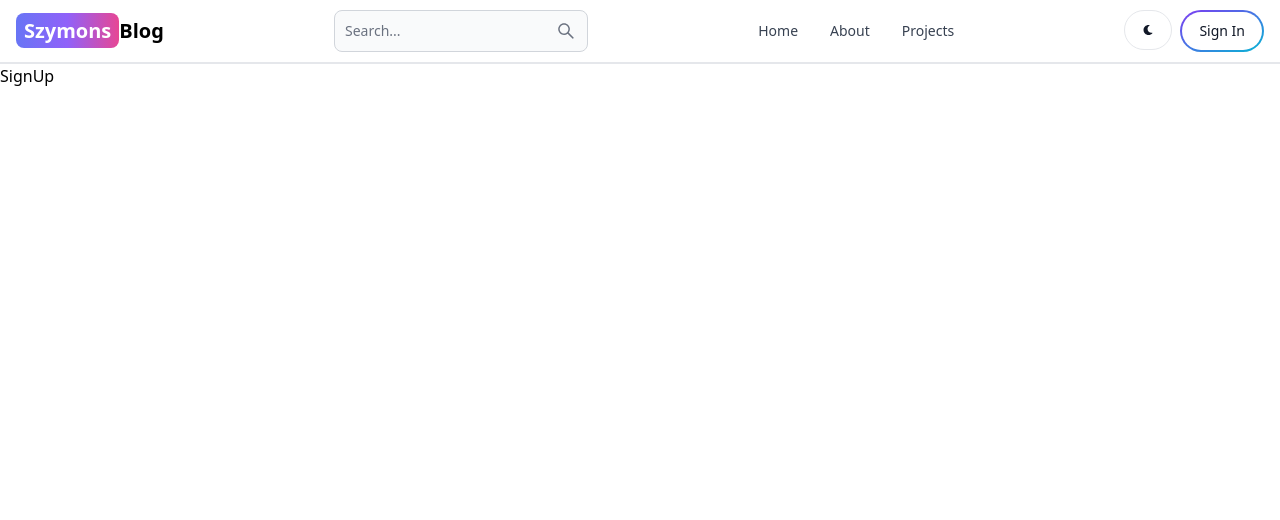
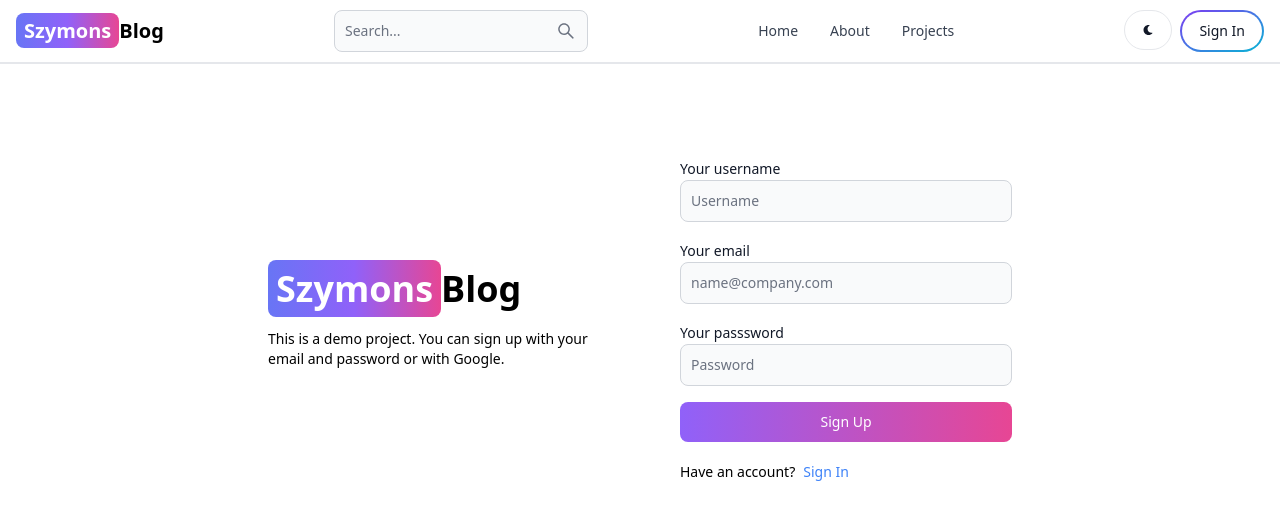
Before and after one commit to ShhmonDai/Personal-mern-blog, a React app in the folder client/: page /sign-up in a window 1280 px wide. Shown: the top 520 px of the page. Built offline with nearby package versions, Linux system fonts and the light colour scheme; the HTML template or start-up script is replaced by a standard one.

Commit message:
create sign up page ui

```diff
--- a/client/src/pages/SignUp.jsx
+++ b/client/src/pages/SignUp.jsx
@@ -1,5 +1,52 @@
+import { Button, Label, TextInput } from "flowbite-react";
+import { Link } from "react-router-dom";
+
 export default function SignUp() {
   return (
-    <div>SignUp</div>
+    <div className='min-h-screen mt-20'>
+      <div className='flex p-3 max-w-3xl mx-auto flex-col md:flex-row md:items-center sm:gap-10 md:gap-20'>
+        {/* left side */}
+        <div className='flex-1'>
+          <Link to="/" className='font-bold dark:text-white text-4xl'>
+            <span className='px-2 py-1 bg-gradient-to-r from-indigo-500 via-purple-500 to-pink-500 rounded-lg text-white'>
+              Szymons
+            </span>
+            Blog
+          </Link>
+          <p className='text-sm mt-5'>
+            This is a demo project. You can sign up with your email and password or with Google.
+          </p>
+        </div>
+
+
+        {/* right side */}
+        <div className='flex-1'>
+          <form className='flex flex-col gap-4'>
+            <div className=''>
+              <Label value='Your username' />
+              <TextInput type='text' placeholder='Username' id='username' />
+            </div>
+            <div className=''>
+              <Label value='Your email' />
+              <TextInput type='text' placeholder='name@company.com' id='email' />
+            </div>
+            <div className=''>
+              <Label value='Your passsword' />
+              <TextInput type='text' placeholder='Password' id='password' />
+            </div>
+            <Button gradientDuoTone='purpleToPink' type='submit'>
+              Sign Up
+            </Button>
+          </form>
+          <div className='flex gap-2 text-sm mt-5'>
+            <span>Have an account?</span>
+            <Link to='/sign-in' className='text-blue-500'>
+              Sign In
+            </Link>
+          </div>
+        </div>
+
+      </div>
+    </div>
   )
 }
```
